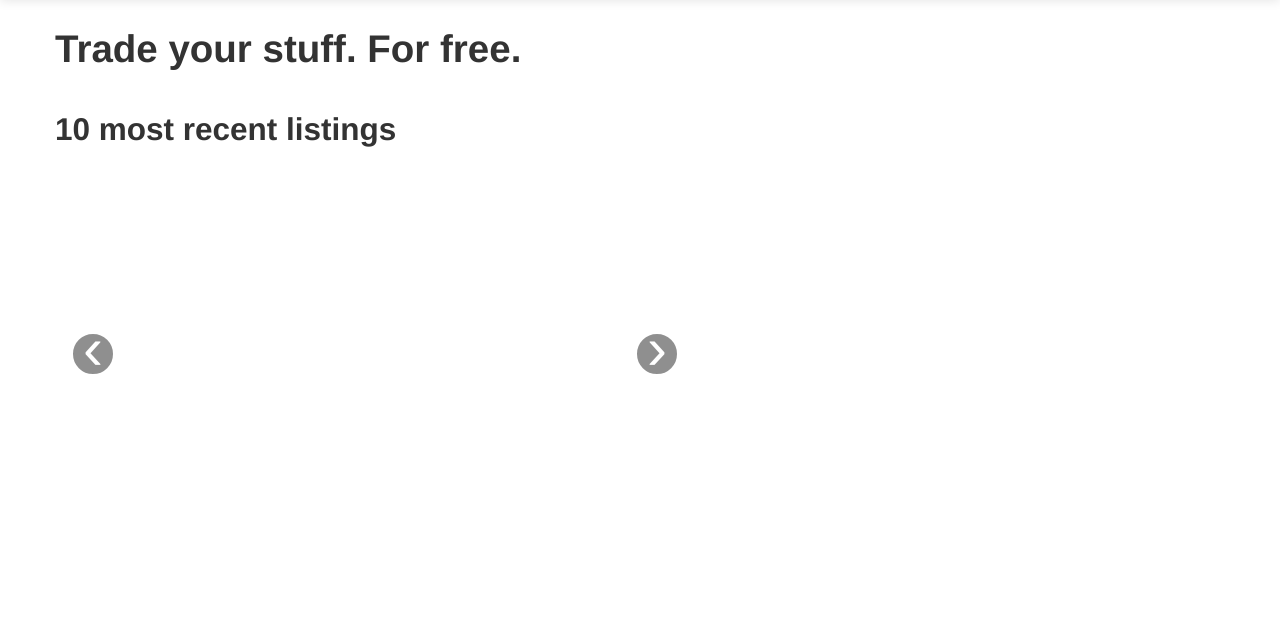
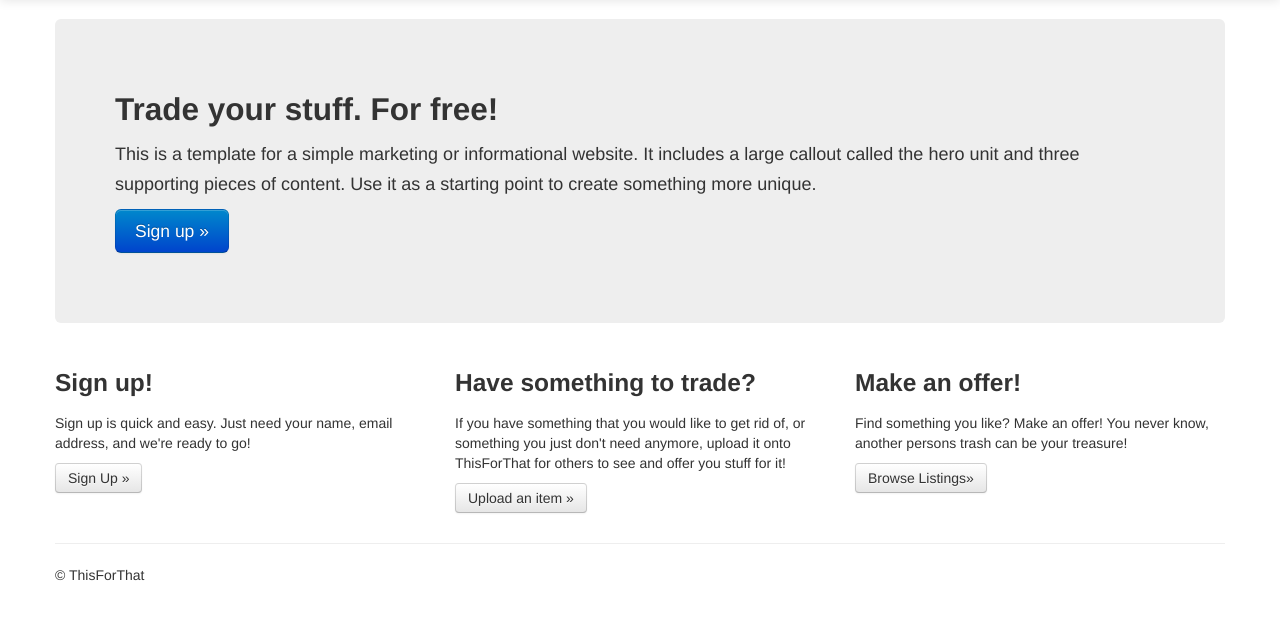
Before and after one commit to umwood89/4350-group-awesome-repo, a Django app: page / in a window 1280 px wide. Shown: the part 41-661 px from the top of the page. Run offline with Django 3.2, Linux system fonts and the light colour scheme; data that the repository does not hold is empty.

Commit message:
Main Page Design
- Removed the carousel. Replaced with static homepage.
- Changed the Title of site to 'ThisForThat..'

```diff
--- a/Project/Project/templates/base.html
+++ b/Project/Project/templates/base.html
@@ -2,7 +2,7 @@
 <html>
   <head>
   	<meta name="viewport" content="width=device-width, initial-scale=1.0">
-    <title>{% block title %}Trades{% endblock %}</title>
+    <title>{% block title %}ThisForThat, Trade your stuff. For Free.{% endblock %}</title>
     <!-- Bootstrap -->
     <script src="http://code.jquery.com/jquery-latest.js"></script>
     <script src="/js/bootstrap.js"></script>
--- a/Project/Project/templates/index.html
+++ b/Project/Project/templates/index.html
@@ -1,8 +1,37 @@
 {% extends "base.html" %}
 
 {% block content %}
-<h1>Trade your stuff. For free. </h1><br/>
-<h2>10 most recent listings</h2>
+<div class="container">
+      <div class="hero-unit">
+        <h2>Trade your stuff. For free!</h2>
+        <p>This is a template for a simple marketing or informational website. It includes a large callout called the hero unit and three supporting pieces of content. Use it as a starting point to create something more unique.</p>
+        <p><a href="#reg-modal" role="button" data-toggle="modal" class="btn btn-primary btn-large">Sign up »</a></p>
+      </div>
+
+      <div class="row">
+		<div class="span4">
+          <h3>Sign up!</h3>
+          <p>Sign up is quick and easy. Just need your name, email address, and we're ready to go!</p>
+          <p><a class="btn" href="#reg-modal" data-toggle="modal">Sign Up »</a></p>
+        </div>
+        <div class="span4">
+          <h3>Have something to trade?</h3>
+          <p>If you have something that you would like to get rid of, or something you just don't need anymore, upload it onto ThisForThat for others to see and offer you stuff for it!</p>
+          <p><a class="btn" href="#">Upload an item »</a></p>
+        </div>
+        <div class="span4">
+          <h3>Make an offer!</h3>
+          <p>Find something you like? Make an offer! You never know, another persons trash can be your treasure!</p>
+          <p><a class="btn" href="#">Browse Listings»</a></p>
+       </div>
+      </div>
+      <hr>
+      <footer>
+        <p>© ThisForThat</p>
+      </footer>
+</div>
+
+<!--
 <div id="carouselRecentListings" class="carousel slide">
 	<ol class="carousel-indicators">
 		{% for listing in listings %}
@@ -13,7 +42,7 @@
 			{% endif %}
 		{% endfor %}
 	</ol>
-	<!-- Carousel items -->
+	<!~~ Carousel items ~~>
 	<div class="carousel-inner">
 		{% for listing in listings %}
 			{% if forloop.counter0 == 0 %}
@@ -29,8 +58,9 @@
 			</div>
 		{% endfor %}
 	</div>
-	<!-- Carousel nav -->
+	<!~~ Carousel nav ~~>
 	<a class="carousel-control left" href="#carouselRecentListings" data-slide="prev">&lsaquo;</a>
 	<a class="carousel-control right" href="#carouselRecentListings" data-slide="next">&rsaquo;</a>
 </div>
+ -->
 {% endblock %}
```
